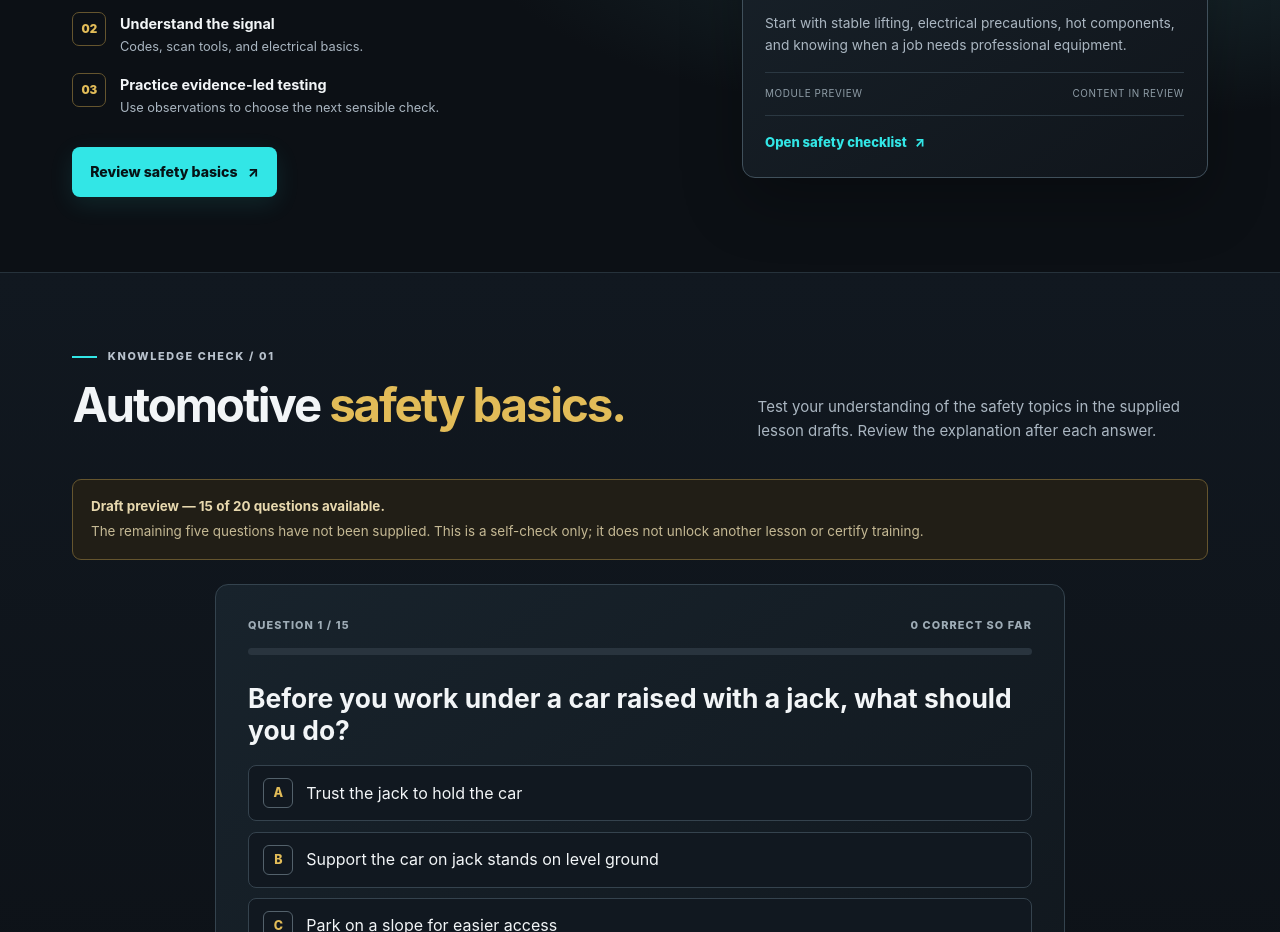
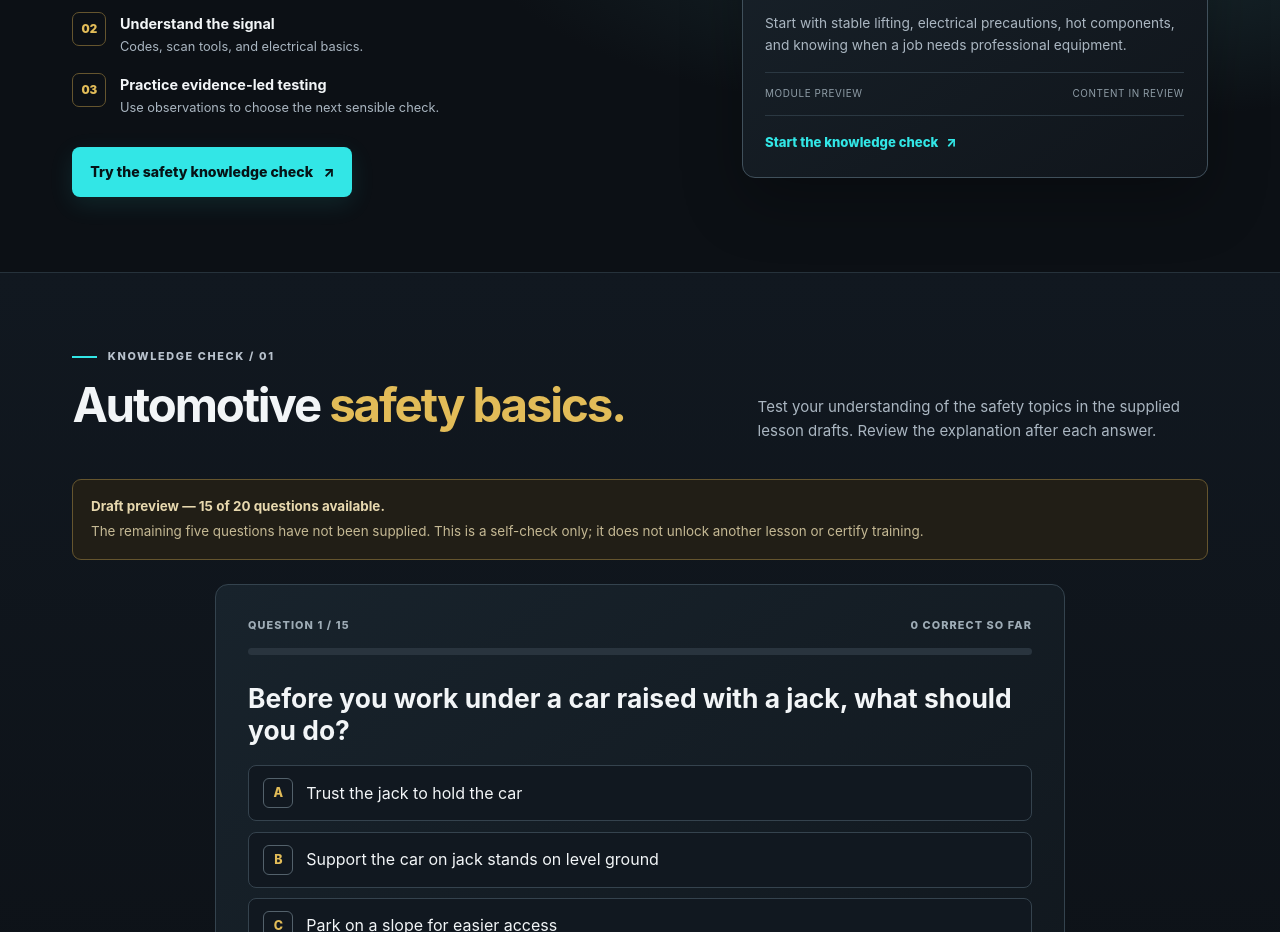
Before and after one commit to Chaotic-Minds-Collective/CR-Diagnostic-Site, a React (Vite) app: page / in a window 1280 px wide. Shown: the part 5520-6452 px from the top of the page. Built offline with nearby package versions, Linux system fonts and the light colour scheme.

Commit message:
Point learning actions to interactive safety check

```diff
--- a/src/components/InfoSections.tsx
+++ b/src/components/InfoSections.tsx
@@ -44,8 +44,8 @@ export const LearningSection: React.FC = () => {
               </div>
             </div>
           </div>
-          <a className="button button-primary" href="#safety">
-            Review safety basics <span aria-hidden="true">↗</span>
+          <a className="button button-primary" href="#safety-lesson">
+            Try the safety knowledge check <span aria-hidden="true">↗</span>
           </a>
         </div>
 
@@ -74,8 +74,8 @@ export const LearningSection: React.FC = () => {
             <span>MODULE PREVIEW</span>
             <span>CONTENT IN REVIEW</span>
           </div>
-          <a className="text-link" href="#safety">
-            Open safety checklist <span>↗</span>
+          <a className="text-link" href="#safety-lesson">
+            Start the knowledge check <span>↗</span>
           </a>
         </article>
       </div>
```
